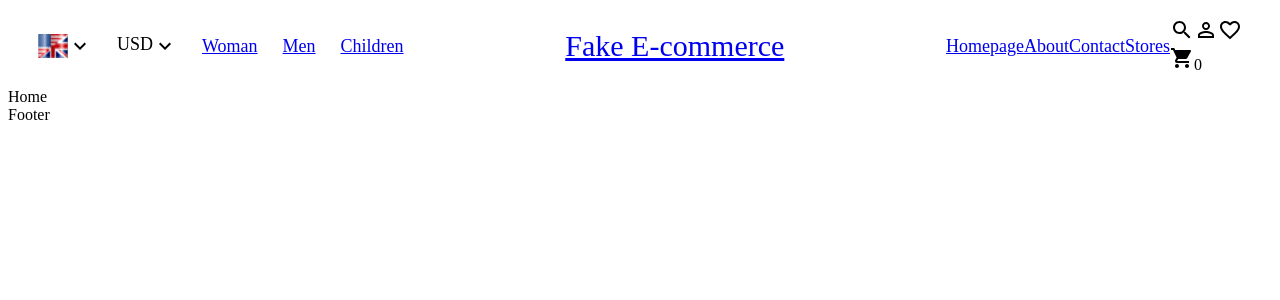
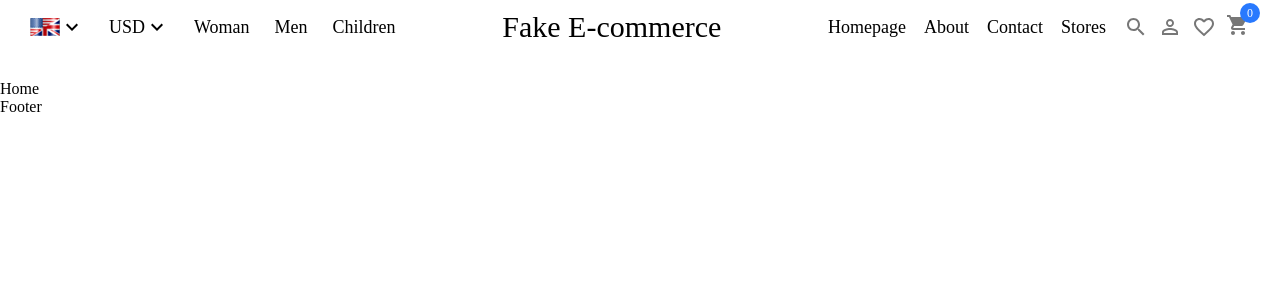
Before and after one commit to gabrielfernandes42/fake-ecommerce-reactjs, a React (Vite) app in the folder client/: page / in a window 1280 px wide. Shown: the top 300 px of the page. Built offline with nearby package versions, Linux system fonts and the light colour scheme.

Commit message:
menu done

```diff
--- a/client/src/App.css
+++ /dev/null
@@ -1,41 +0,0 @@
-#root {
-  max-width: 1280px;
-  margin: 0 auto;
-  padding: 2rem;
-  text-align: center;
-}
-
-.logo {
-  height: 6em;
-  padding: 1.5em;
-  will-change: filter;
-}
-.logo:hover {
-  filter: drop-shadow(0 0 2em #646cffaa);
-}
-.logo.react:hover {
-  filter: drop-shadow(0 0 2em #61dafbaa);
-}
-
-@keyframes logo-spin {
-  from {
-    transform: rotate(0deg);
-  }
-  to {
-    transform: rotate(360deg);
-  }
-}
-
-@media (prefers-reduced-motion: no-preference) {
-  a:nth-of-type(2) .logo {
-    animation: logo-spin infinite 20s linear;
-  }
-}
-
-.card {
-  padding: 2em;
-}
-
-.read-the-docs {
-  color: #888;
-}
--- a/client/src/App.jsx
+++ b/client/src/App.jsx
@@ -4,6 +4,7 @@ import Navbar from "./components/Navbar/Navbar";
 import Home from "./pages/Home/Home";
 import Product from "./pages/Product/Product";
 import Products from "./pages/Products/Products";
+import "./app.scss"
 
 const Layout = () => {
   return (
--- /dev/null
+++ b/client/src/app.scss
@@ -0,0 +1,12 @@
+* {
+  margin: 0;
+  padding: 0;
+  box-sizing: border-box;
+}
+
+.app {
+  .link {
+    color: inherit;
+    text-decoration: none;
+  }
+}
--- a/client/src/components/Navbar/Navbar.jsx
+++ b/client/src/components/Navbar/Navbar.jsx
@@ -21,30 +21,30 @@ function Navbar() {
             <KeyboardArrowDownIcon />
           </div>
           <div className="item">
-            <Link to="/products/1">Woman</Link>
+            <Link className="link" to="/products/1">Woman</Link>
           </div>
           <div className="item">
-            <Link to="/products/2">Men</Link>
+            <Link className="link" to="/products/2">Men</Link>
           </div>
           <div className="item">
-            <Link to="/products/3">Children</Link>
+            <Link className="link" to="/products/3">Children</Link>
           </div>
         </div>
         <div className="center">
-          <Link to="/">Fake E-commerce</Link>
+          <Link className="link" to="/">Fake E-commerce</Link>
         </div>
         <div className="right">
           <div className="item">
-            <Link to="/">Homepage</Link>
+            <Link className="link" to="/">Homepage</Link>
           </div>
           <div className="item">
-            <Link to="/">About</Link>
+            <Link className="link" to="/">About</Link>
           </div>
           <div className="item">
-            <Link to="/">Contact</Link>
+            <Link className="link" to="/">Contact</Link>
           </div>
           <div className="item">
-            <Link to="/">Stores</Link>
+            <Link className="link" to="/">Stores</Link>
           </div>
           <div className="icons">
             <SearchIcon />
--- a/client/src/components/Navbar/Navbar.scss
+++ b/client/src/components/Navbar/Navbar.scss
@@ -8,9 +8,10 @@
     justify-content: space-between;
 
     .item {
-        display: flex;
-        justify-content: center;
-        font-size: 18px;
+      display: flex;
+      justify-content: center;
+      align-items: center;
+      font-size: 18px;
     }
 
     .left {
@@ -18,13 +19,40 @@
       align-items: center;
       gap: 25px;
     }
-    .center{
-        font-size: 30px;
+    .center {
+      font-size: 30px;
     }
 
     .right {
       display: flex;
       align-items: center;
+      gap: 18px;
+      .icons {
+        display: flex;
+        align-items: center;
+        gap: 10px;
+        color: #777;
+        cursor: pointer;
+
+        .cartIcon {
+          position: relative;
+
+          span {
+            font-size: 12px;
+            width: 20px;
+            height: 20px;
+            border-radius: 50%;
+            background-color: #2879fe;
+            color: white;
+            position: absolute;
+            top: -10px;
+            right: -10px;
+            display: flex;
+            align-items: center;
+            justify-content: center;
+          }
+        }
+      }
     }
   }
 }
```
